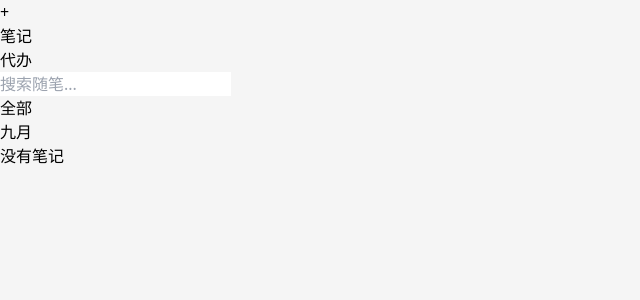
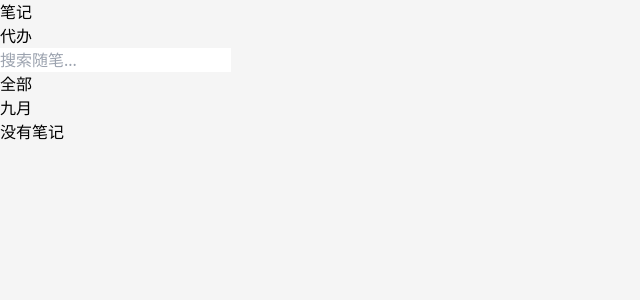
Before and after one commit to Software-Dev-Lab/YQ-XiaoMiWriteBook, a React (Vite) app: page / in a window 1280 px wide. Shown: the top 300 px of the page, without its empty margins (0-640 px from the left). Built offline with nearby package versions, Linux system fonts and the light colour scheme; some icons are missing.

Commit message:
feat:添加按钮调整

```diff
--- a/index.html
+++ b/index.html
@@ -10,6 +10,6 @@
   <body>
     <div id="root"></div>
     <script type="module" src="/src/main.tsx"></script>
-    <script src="https://lf1-cdn-tos.bytegoofy.com/obj/iconpark/icons_35322_8.91405a8150f039b4741ff9c1a885b31a.js"></script>
+    <script src="https://lf1-cdn-tos.bytegoofy.com/obj/iconpark/icons_35322_12.96ed132f3d5c9226a8a0bc5bd081665f.es5.js"></script>
   </body>
 </html>
--- a/src/pages/Create/index.tsx
+++ b/src/pages/Create/index.tsx
@@ -1,3 +1,10 @@
+/*
+ * @Author: ZRMYDYCG
+ * @Date: 2024-10
+ * @LastEditors: ZRMYDYCG
+ * @LastEditTime: 2024-11
+ * @Description:
+ */
 import { useNavigate } from 'react-router-dom'
 
 const Create = () => {
@@ -8,9 +15,9 @@ const Create = () => {
             <header className="flex justify-between items-center">
                 <iconpark-icon name="zuojiantou" size="45" color="#333" onClick={() => navigate(-1)}></iconpark-icon>
                 <div className="flex items-center gap-x-2">
-                    {/*<iconpark-icon name="shangchuan" size="45" color="#333"></iconpark-icon>*/}
-                    {/*<iconpark-icon name="huanfu" size="45" color="#333"></iconpark-icon>*/}
-                    {/*<iconpark-icon name="gengduo" size="45" color="#333"></iconpark-icon>*/}
+                    <iconpark-icon name="shangchuan" size="45" color="#333"></iconpark-icon>
+                    <iconpark-icon name="huanfu" size="45" color="#333"></iconpark-icon>
+                    <iconpark-icon name="gengduo" size="45" color="#333"></iconpark-icon>
                 </div>
             </header>
         </div>
--- a/src/pages/Home/index.tsx
+++ b/src/pages/Home/index.tsx
@@ -26,7 +26,9 @@ const Home = () => {
         <div
             className="p-5 flex flex-col h-screen relative"
         >
-            <div className="create-button flex items-center justify-center absolute bottom-10 right-10 rounded-full w-[60px] h-[60px] bg-gray-200 text-[35px] text-white leading-[60px] bg-yellow-400 font-bold" onClick={() => navigate('/create')}>+</div>
+            <div className="create-button flex items-center justify-center absolute bottom-10 right-10 rounded-full w-[60px] h-[60px] text-[30px] text-white leading-[60px] bg-yellow-400" onClick={() => navigate('/create')}>
+                <iconpark-icon name="jiahao-b"></iconpark-icon>
+            </div>
             <header className="flex justify-end w-full">
                 <iconpark-icon name="shezhi" width="30" height="30"></iconpark-icon>
             </header>
```
